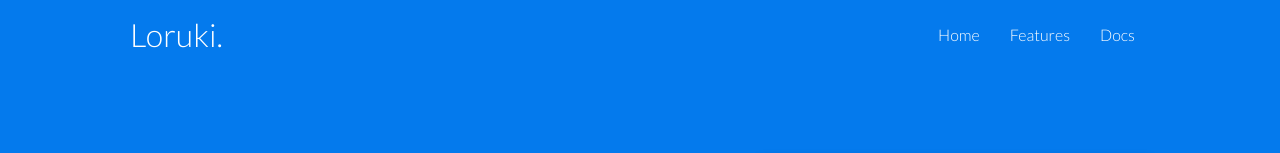
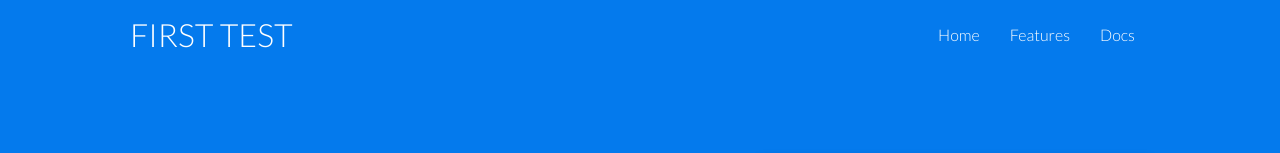
Before and after one commit to MicheleFinamore/traversy_media_responsive, a plain HTML site: page index.html in a window 1280 px wide. Shown: the top 153 px of the page. Drawn offline with Linux system fonts and the light colour scheme.

Commit message:
Update index.html

```diff
--- a/index.html
+++ b/index.html
@@ -16,7 +16,7 @@
     <!--  NAVBAR-->
     <div class="navbar">
         <div class="container flex">
-            <h1 class="logo">Loruki.</h1>
+            <h1 class="logo">FIRST TEST</h1>
             <nav>
                 <ul>
                     <li><a href="index.html">Home</a></li>
```
